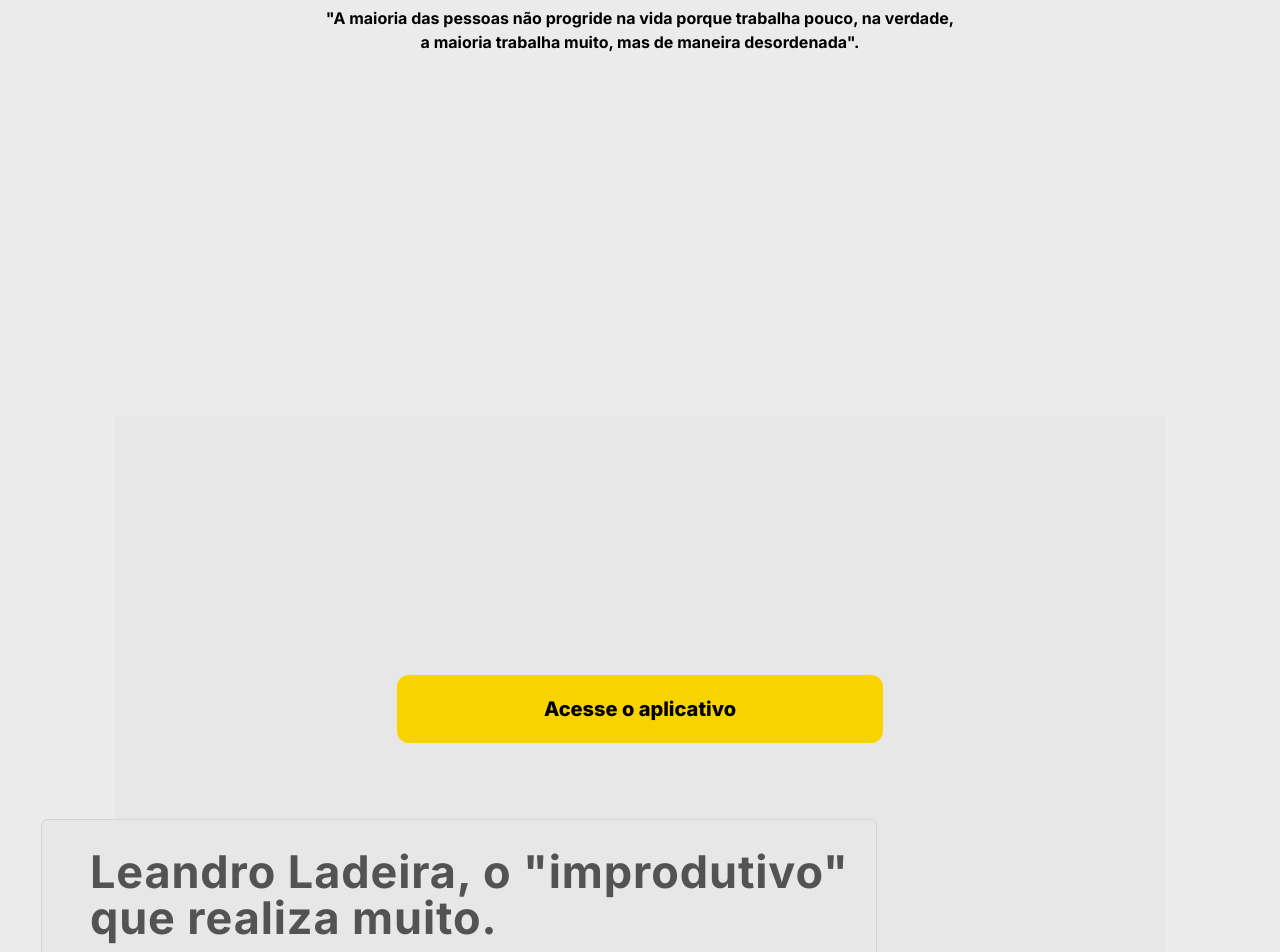
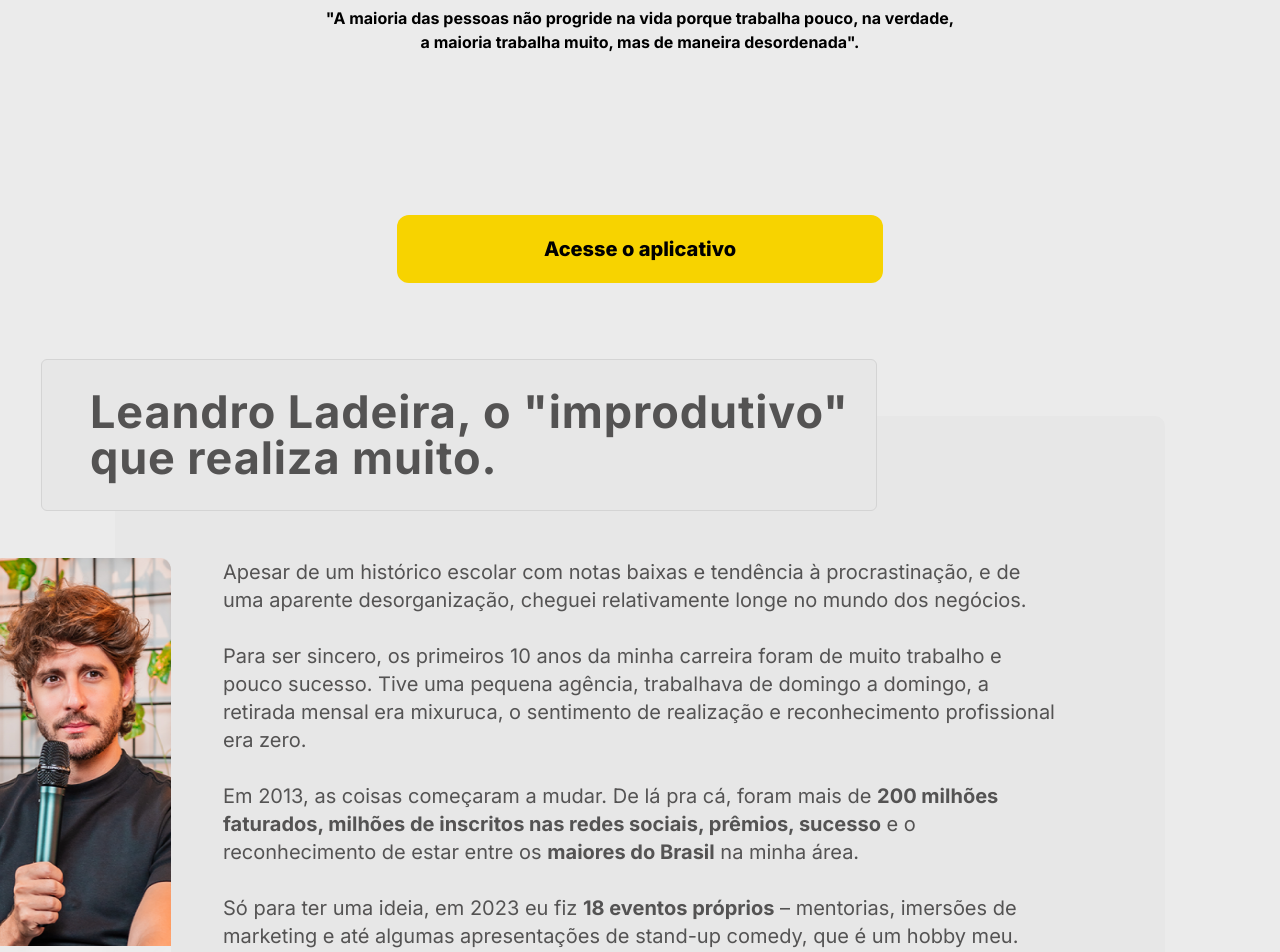
Before and after one commit to Daniel-Vitor-Duarte/planner3, a Next.js app: page / in a window 1280 px wide. Shown: the part 480-1432 px from the top of the page. Built offline with nearby package versions, Linux system fonts and the light colour scheme; a web font is replaced by a local one.

Commit message:
fix commit

```diff
--- a/src/app/component/accordion.jsx
+++ b/src/app/component/accordion.jsx
@@ -11,7 +11,7 @@ const AccordionItem = ({ title, content }) => {
   };
 
   return (
-    <div className="accordion-item text-[1.25rem] w-full bg-[#E7E7E7] min-h-[2.75rem] rounded-[0.5rem] mt-2 pl-4 pt-2 ">
+    <div className="accordion-item text-[1.25rem] w-full bg-[#E7E7E7] min-h-[2.75rem] rounded-[0.5rem] mt-2 pl-4 pt-2 cursor-pointer">
         <div className="accordion-header flex gap-2 items-center " onClick={toggleAccordion}>
         <FontAwesomeIcon icon={isOpen ? faChevronUp : faChevronRight} className='fa-xs'/>
           <div className="w-[0.125rem] h-[1.4375rem] bg-[#C6C6C6] "></div>
--- a/src/app/globals.css
+++ b/src/app/globals.css
@@ -1,23 +1,23 @@
-@import url("https://fonts.googleapis.com/css2?family=Anek+Gujarati:wght@100;200;300;400;500;600;700;800&family=Inter:wght@100;200;300;400;500;600;700;800;900&display=swap");
+@import url('https://fonts.googleapis.com/css2?family=Anek+Gujarati:wght@100;200;300;400;500;600;700;800&family=Inter:wght@100;200;300;400;500;600;700;800;900&display=swap');
 @tailwind base;
 @tailwind components;
 @tailwind utilities;
 
 body {
-  background-color: #ebebeb;
+    background-color: #EBEBEB;
 }
 
 .lg-phone {
-  background: linear-gradient(180deg, #9b9a9a 0%, rgba(227, 227, 227, 0) 100%);
+    background: linear-gradient(180deg, #9B9A9A 0%, rgba(227, 227, 227, 0.00) 100%);
 }
 
-.gif {
-  border: 1rem solid #f5f5f5;
+.gif{
+    border: 1rem solid #F5F5F5;
     border-radius: 0.625rem;
     position: relative;
 }
 
-.gif2 {
+.gif2{
     position: absolute;
     margin: 4.5rem 1.7rem 0 auto;
     z-index: 20;
@@ -28,18 +28,18 @@ body {
     border-radius: 0.50438rem;
 }
 
-.copyright {
-  font-family: "Anek Gujarati";
+.copyright{
+    font-family: 'Anek Gujarati';
 }
 
-#video {
+#widget4 {
     width: 47.60275rem;
     height: 28.76981rem;
     border-radius: 0.63231rem;
 }
 
 @media (max-width: 1024px) {
-  #video {
+    #widget4 {
         width: 22.512rem;
         height: 13.60563rem;
     }
--- a/src/app/page.tsx
+++ b/src/app/page.tsx
@@ -1,10 +1,6 @@
 "use client";
 import Image from "next/image";
-import { Inter } from "next/font/google";
 import logoP3 from "../../public/logo.png";
-import leandroProd from "../../public/produtividade-img.png";
-import play from "../../public/play_circle.png";
-import line1 from "../../public/line-title.svg";
 import leandro11 from "../../public/leando1-1.png";
 import leandro12 from "../../public/leandro1-2.png";
 import leandro13 from "../../public/leandro1-3.png";
@@ -32,7 +28,10 @@ import dispositivos from "../../public/dispositivos.png";
 import check from "../../public/check.png";
 import Accordion from "../app/component/accordion";
 import phone from "../../public/phone-frame.png";
-import YouTube, { YouTubeProps } from "react-youtube";
+import YouTube from 'react-youtube';
+
+
+
 
 export default function Home() {
   return (
@@ -81,9 +80,10 @@ export default function Home() {
           </h1>
         </div>
       </section>
-      <section className="max-w-[65.625rem] sm:max-w-[22.5rem] w-full h-[105.7rem] lg:bg-[#E7E7E7] mt-[22.62rem] ">
+      <section className="max-w-[65.625rem] sm:max-w-[22.5rem] w-full h-[111.6875rem] lg:bg-[#E7E7E7] mt-[22.62rem] sm:mt-[19.9rem] rounded-[0.625rem]">
         <div className="flex flex-col justify-center items-center -mt-[17.31rem] w-full">
-          <YouTube id="video" videoId="JLYf0OjS5aA" />
+        <YouTube
+         videoId="JLYf0OjS5aA"/>
           {/* <Image
             src={leandroProd}
             alt=""
@@ -111,10 +111,10 @@ export default function Home() {
         </div>
 
         <div className="absolute -ml-[7.69rem] sm:hidden w-[11.1875rem] mt-[2.94rem]">
-          <Image src={leandro11} alt="" className=" " />
-          <Image src={leandro12} alt="" className=" " />
-          <Image src={leandro13} alt="" className=" " />
-          <Image src={leandro14} alt="" className="" />
+          <Image src={leandro11} alt="" className="h-[24.25rem] w-[12.1875rem]" />
+          <Image src={leandro12} alt="" className="h-[16.625rem] w-[12.1875rem]" />
+          <Image src={leandro13} alt="" className="h-[16.5625rem] w-[12.1875rem]" />
+          <Image src={leandro14} alt="" className="h-[16.625rem] w-[12.1875rem]" />
         </div>
 
         <section className="mt-[2.94rem] flex sm:flex sm:flex-col sm:mx-auto sm:bg-[#E3E3E3] sm:mt-[9.11rem] sm:pb-2 sm:rounded-[0.375rem]">
@@ -224,7 +224,7 @@ export default function Home() {
         </section>
       </section>
 
-      <section className=" w-full lg:hidden mt-[46rem]">
+      <section className=" w-full lg:hidden mt-[46rem] sm:mt-[40rem]">
         <div className="flex flex-col items-center">
           <a
             className="flex flex-col items-center w-full  "
@@ -237,7 +237,7 @@ export default function Home() {
         </div>
       </section>
 
-      <section className="flex flex-col max-w-[52.162rem] sm:max-w-[20.8125rem] mx-auto text-[#545353] mt-[3.44rem]">
+      <section className="flex flex-col max-w-[52.162rem] sm:max-w-[20.8125rem] mx-auto text-[#545353] mt-[2.94rem]">
         <h1 className="text-[2.8125rem] sm:text-[1.25rem] font-bold max-w-[40.125rem] leading-[2.86731rem] sm:leading-[1.6rem] sm:tracking-[0.025rem] tracking-[0.05625rem] lg:-ml-[8.38rem]">
           Backlog: entender isso pode mudar sua vida
         </h1>
@@ -390,29 +390,26 @@ export default function Home() {
         </div>
       </section>
 
-      <section className="mt-[2.94rem] sm:hidden max-w-[73.125rem] w-full ">
-        <h1 className="text-[2.8125rem] text-[#545353] font-bold leading-[2.86731rem] tracking-[0.05625rem] ml-[5.56rem] ">
-          Veja como tudo isso funciona na prática:
-        </h1>
-        <div className="mx-auto">
-          <Image src={plannerBar} alt="" className="mt-[2.94rem] mb-[.56rem]" />
+      <section className='mt-[2.94rem] sm:hidden max-w-[73.125rem] w-full '>
+        <h1 className='text-[2.8125rem] text-[#545353] font-bold leading-[2.86731rem] tracking-[0.05625rem] ml-[5.56rem] '>Veja como tudo isso funciona na prática:</h1>
+        <div className='mx-auto'>
+        <Image src={plannerBar} alt='' className='mt-[2.94rem] mb-[.56rem]' />
         </div>
         <div>
-          <video autoPlay loop muted className="gif w-[73rem]">
+          <video autoPlay loop muted className='gif w-[73rem]'>
             <source src="video-component-2-full-screen.mp4" />
           </video>
-          <div className="z-10  flex justify-center -mt-[35.5rem] -mr-[calc(100%-7rem)] ">
-            <video autoPlay loop muted className="gif2 w-full h-full">
-              <source src="video-component-2-phone.mp4" />
-            </video>
-            <Image
-              src={phone}
-              alt=""
-              className="mx-auto relative min-w-[17.67644rem] rounded-[0.50438rem]"
-            />
+          <div className='z-10  flex justify-center -mt-[35.5rem] -mr-[calc(100%-7rem)] '>
+          <video autoPlay loop muted className='gif2 w-full h-full'>
+            <source src="video-component-2-phone.mp4" />
+          </video>
+          <Image src={phone} alt='' className='mx-auto relative min-w-[17.67644rem] rounded-[0.50438rem]' />
           </div>
         </div>
       </section>
+
+
+
 
       <section className=" w-full">
         <div className="flex flex-col items-center">
@@ -724,13 +721,13 @@ export default function Home() {
             <div className="max-w-[10.375rem] w-full h-[0.1875rem] bg-[#F7D300] rounded-r-[0.3125rem] lg:hidden mt-[.5rem]"></div>
           </div>
           <div className="max-w-[65.625rem] mx-auto ">
-            <h2 className=" -[2.69rem] ml-[3.94rem] sm:hidden">
+            <h2 className=" mt-[2.69rem] ml-[3.94rem] sm:hidden">
               Dá só uma olhada:
             </h2>
             <Image
               src={dispositivos}
               alt=""
-              className=" max-w-[65.625rem] w-full mx-auto -z-10 lg:-mt-[9.31rem]"
+              className=" max-w-[65.625rem] w-full mx-auto -z-10 lg:-mt-[8.81rem]"
             />
           </div>
         </div>
@@ -775,8 +772,8 @@ export default function Home() {
                 <div className="flex sm:items-start gap-2">
                   <Image src={check} alt="" className="h-[1.5rem]" />
                   <p>
-                    Indicações de livros, palestras e cursos para
-                    desenvolvimento pessoal
+                    Indicações de livros, palestras e cursos para desenvolvimento
+                    pessoal
                   </p>
                 </div>
               </div>
```
Lines whose indentation alone changed are shown as unchanged.
